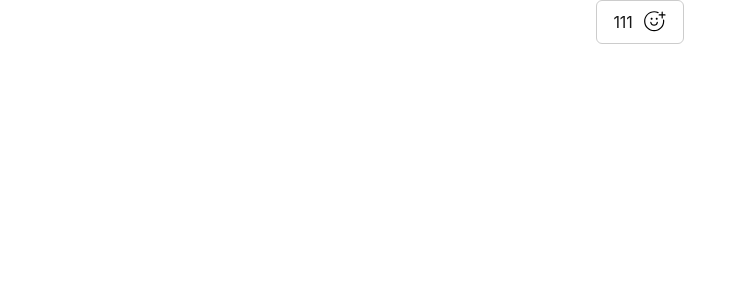
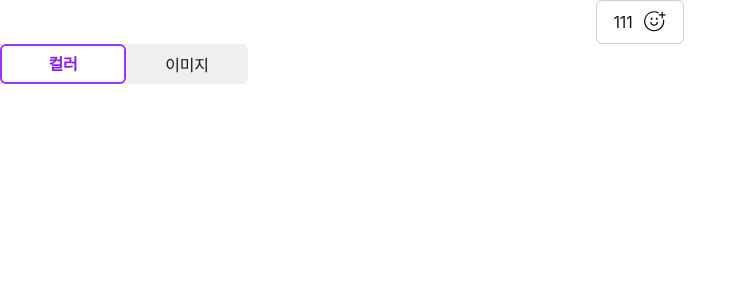
Before and after one commit to codeit-project-rolling/rolling, a React (Create React App) app: page / in a window 1280 px wide. Shown: the top 300 px of the page, without its empty margins (0-747 px from the left). Built offline with nearby package versions, Linux system fonts and the light colour scheme; the HTML template or start-up script is replaced by a standard one.

Commit message:
refactor: div태그를 button 태그로 변경

```diff
--- a/src/App.js
+++ b/src/App.js
@@ -2,6 +2,7 @@ import { ReactComponent as Icon } from 'assets/images/smile.svg';
 
 import Button from 'components/Button/Button';
 import './App.scss';
+import ToggleButton from 'components/ToggleButton/ToggleButton';
 
 function App() {
   const handleClick = () => {
@@ -13,6 +14,7 @@ function App() {
         <p>111</p>
         <Icon fill="black" />
       </Button>
+      <ToggleButton />
     </div>
   );
 }
--- a/src/components/ToggleButton/ToggleButton.jsx
+++ b/src/components/ToggleButton/ToggleButton.jsx
@@ -15,32 +15,20 @@ function ToggleButton() {
 
   return (
     <div className={styles.toggleButtonBackground}>
-      <div
-        onKeyDown={(e) => {
-          if (e.key === 'Enter') {
-            handleButtonClick(true);
-          }
-        }}
-        role="button"
-        tabIndex={0}
+      <button
+        type="button"
         className={ColorSelected ? styles.selectedButton : styles.unSelectedButton}
         onClick={() => handleButtonClick(true)}
       >
         <p>컬러</p>
-      </div>
-      <div
-        onKeyDown={(e) => {
-          if (e.key === 'Enter') {
-            handleButtonClick(true);
-          }
-        }}
-        role="button"
-        tabIndex={0}
+      </button>
+      <button
+        type="button"
         className={!ColorSelected ? styles.selectedButton : styles.unSelectedButton}
         onClick={() => handleButtonClick(false)}
       >
         <p>이미지</p>
-      </div>
+      </button>
     </div>
   );
 }
```
